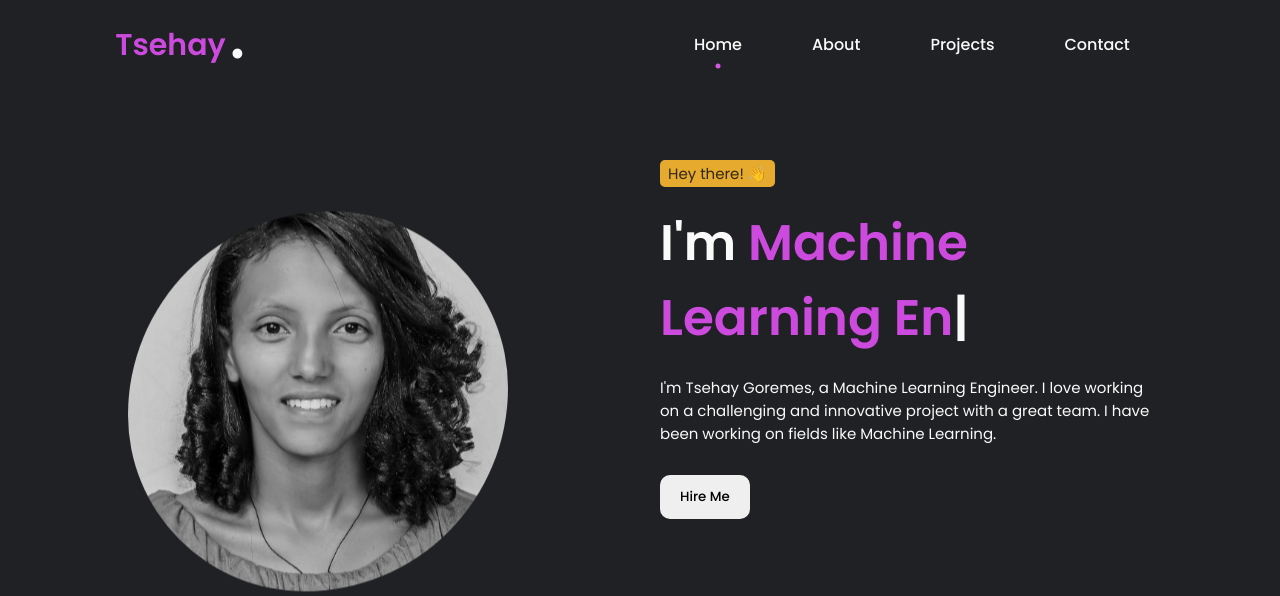
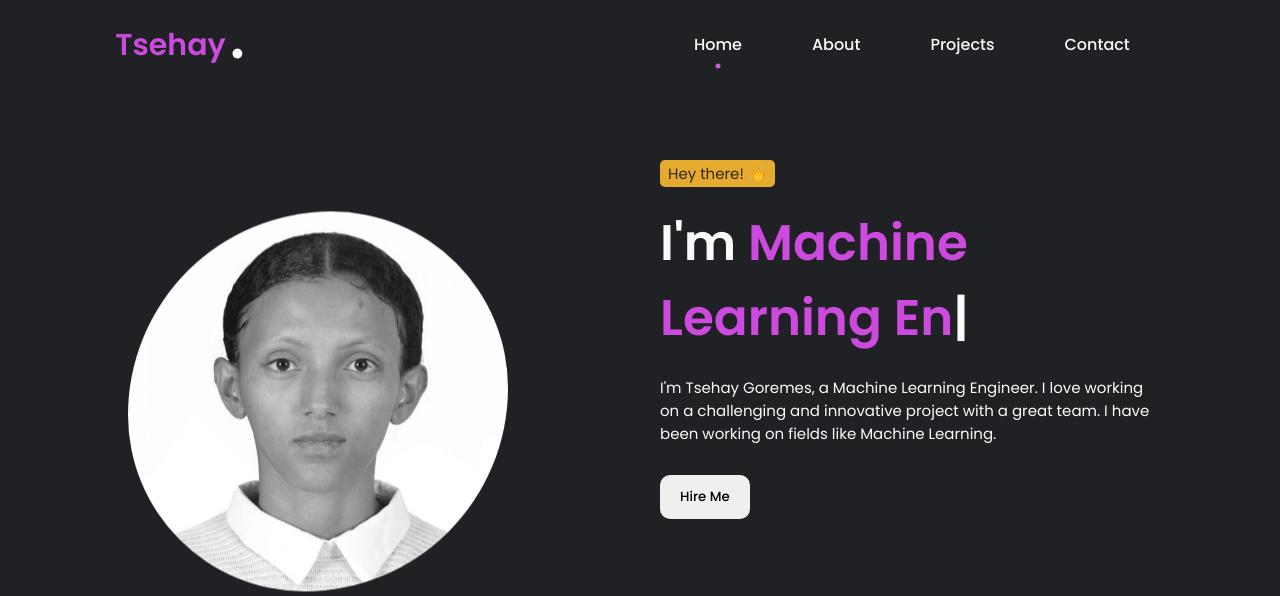
Before and after one commit to Tseehay/my_portfoilo, a plain HTML site: page index.html in a window 1280 px wide. Shown: the top 596 px of the page. Drawn offline with nearby package versions, Linux system fonts and the light colour scheme.

Commit message:
Update index.html

```diff
--- a/index.html
+++ b/index.html
@@ -61,7 +61,7 @@
             <section class="featured-box" id="home">
                 <div class="featured-image">
                     <div class="image">
-                        <img src="image/tse.jpg" alt="avatar">
+                        <img src="image/photo_2024-10-08_18-17-15.jpg" alt="avatar">
                     </div>
                 </div>
                 <div class="featured-text">
```
